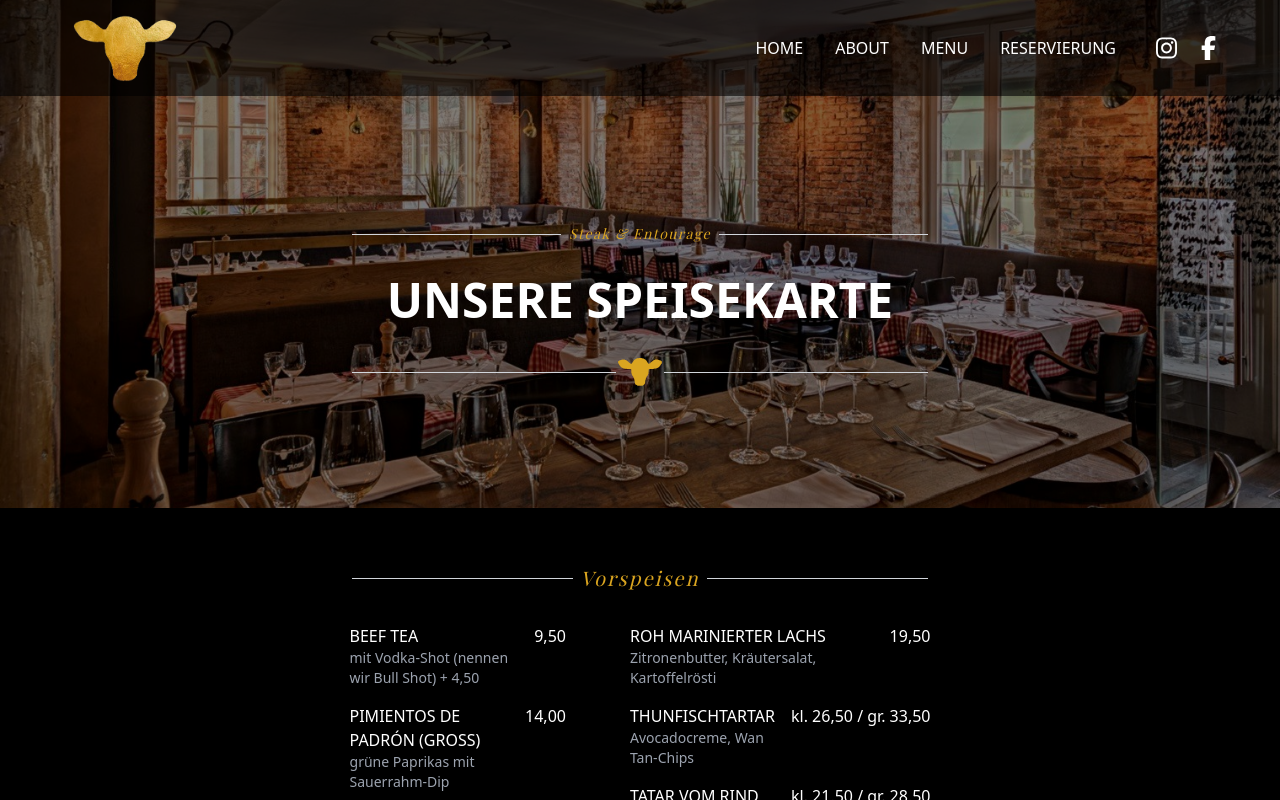
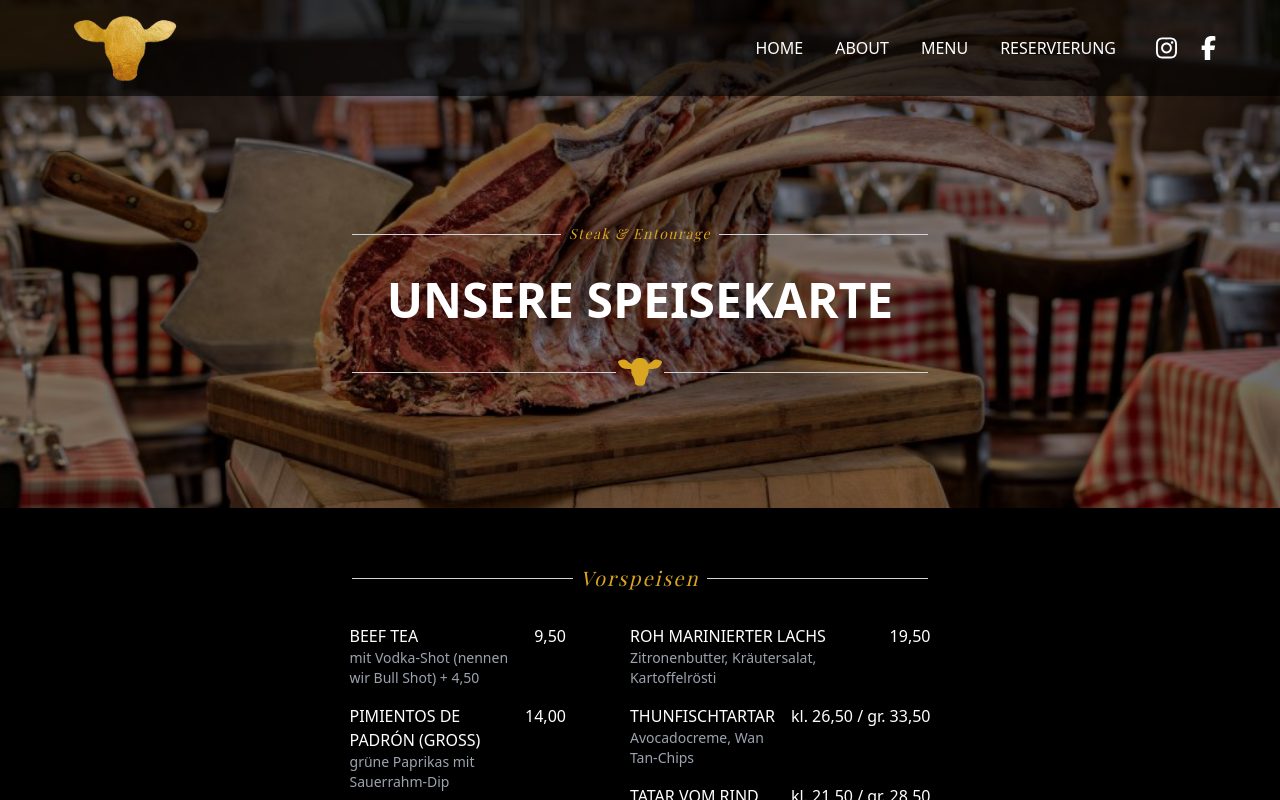
Before and after one commit to KorbiQWeidinger/zum-goldenen-kalb, a React (Vite) app: page /#/impressum in a window 1280 px wide. Both pictures are taken after a click on the button "MENU". Shown: the top 800 px of the page. Built offline with nearby package versions, Linux system fonts and the light colour scheme; a web font is replaced by a local one.

Commit message:
feat: menu

```diff
--- a/src/pages/Menu.tsx
+++ b/src/pages/Menu.tsx
@@ -88,7 +88,7 @@ export function Menu() {
       <Header />
       <div
         style={{
-          backgroundImage: "url('/zum-goldenen-kalb/kalb-tables.jpg')",
+          backgroundImage: "url('/zum-goldenen-kalb/meats_2.jpg')",
         }}
         className="relative bg-no-repeat bg-cover bg-center flex flex-col items-center justify-center w-screen min-w-screen pt-56 pb-28 px-4 md:px-16 text-center"
       >
```
Also changed, not shown: public/meats.jpg (added), public/meats_2.jpg (added).
